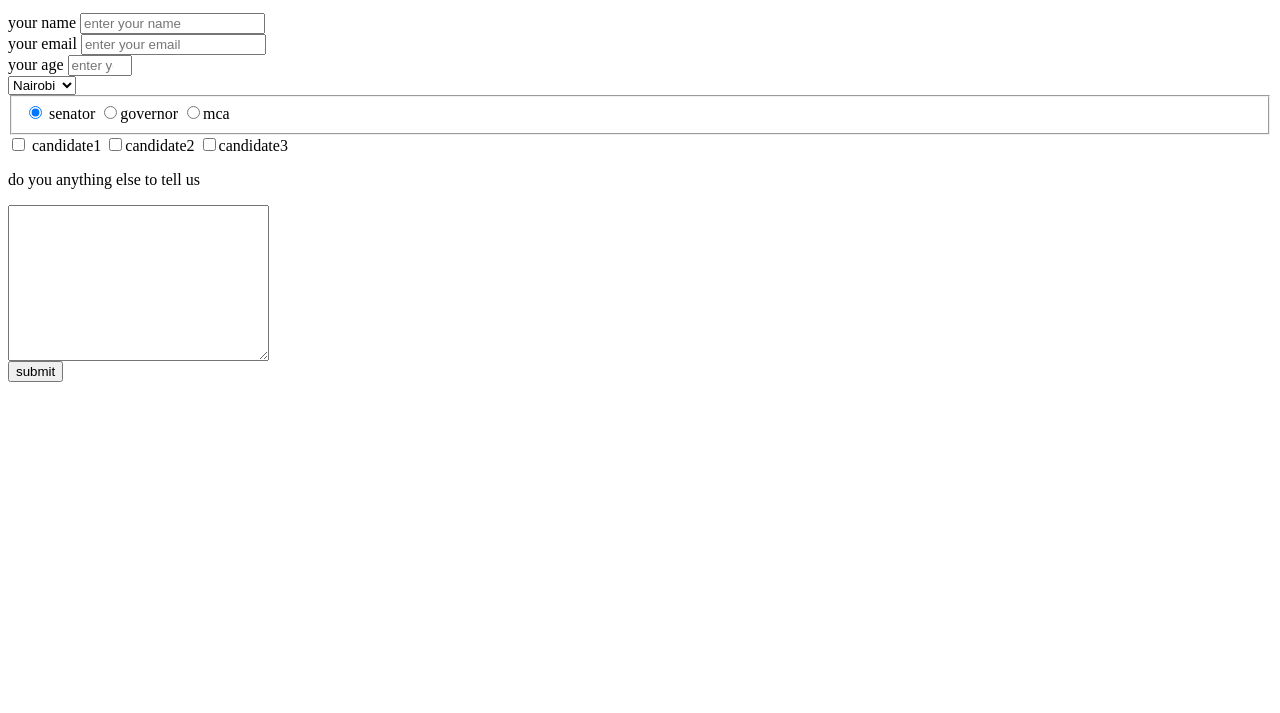
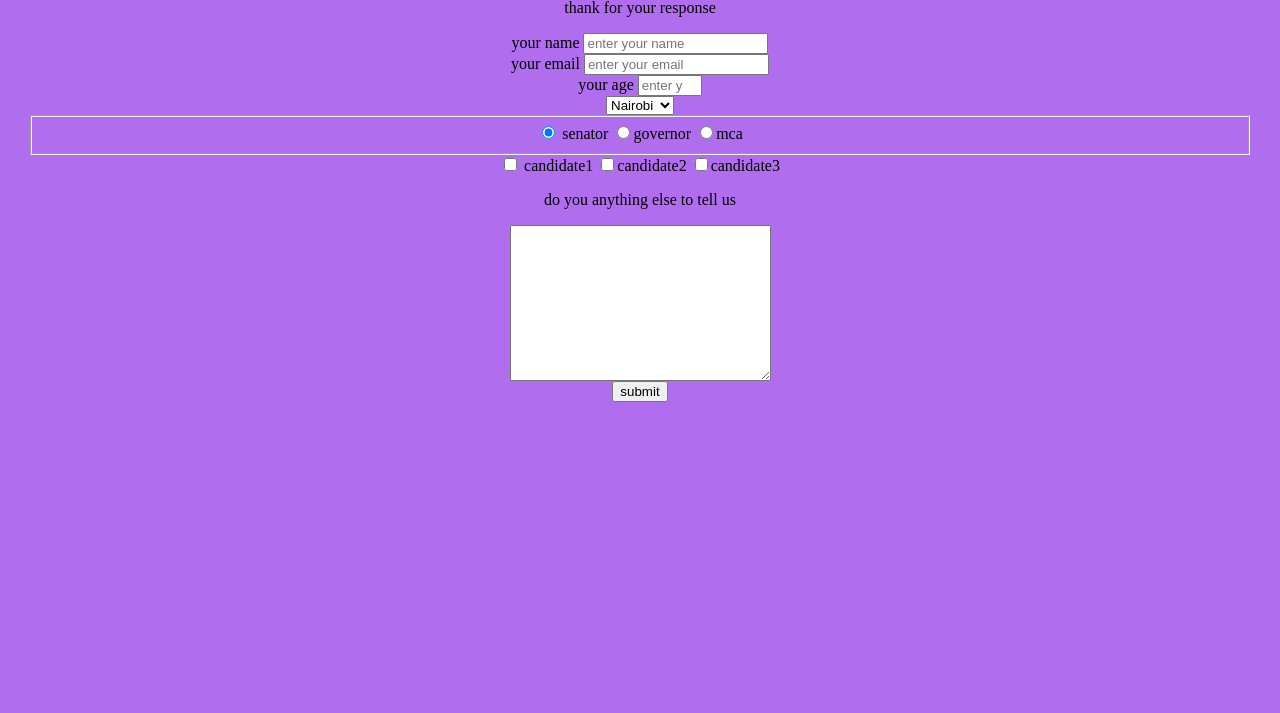
Before and after one commit to lengushuru/collins-and-charles, a plain HTML site: page index.html in a window 1280 px wide. Shown: the part 87-800 px from the top of the page. Drawn offline with Linux system fonts and the light colour scheme.

Commit message:
final changes

```diff
--- a/index.html
+++ b/index.html
@@ -2,6 +2,7 @@
 <head>
     <meta name="viewport" content="width=device-width, initial-scale=1.0">
     <title>Document</title>
+    <link rel="stylesheet" href="styles.css">
 </head>
 <body>
     <header>
--- a/styles.css
+++ b/styles.css
@@ -1,4 +1,5 @@
 body{
     background-color: rgb(176, 109, 238);
-
+    text-align: center;
+    padding: 20px;
 }
```
